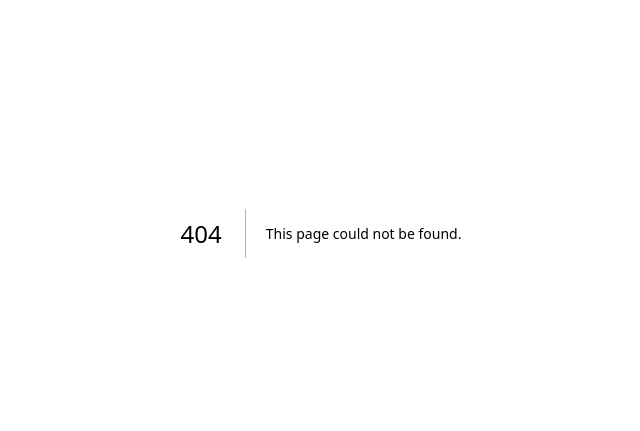
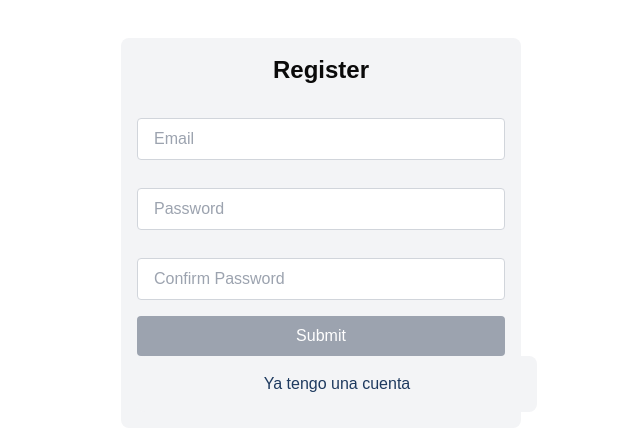
Before and after one commit to jonathanduran7/web-finance-front, a Next.js app: page /auth/register in a window 1280 px wide. Before the commit this address had no page. Shown: the part 167-598 px from the top of the page, without its empty margins (319-959 px from the left). Built offline with nearby package versions, Linux system fonts and the light colour scheme.

Commit message:
feat: add registration page component with form validation

```diff
--- /dev/null
+++ b/app/auth/register/page.tsx
@@ -0,0 +1,70 @@
+"use client";
+import { useRouter } from "next/navigation";
+import { useForm } from "react-hook-form";
+
+type Inputs = {
+  email: string;
+  password: string;
+  confirmPassword: string;
+};
+
+export default function Page() {
+  const { push } = useRouter();
+
+  const {
+    register,
+    handleSubmit,
+    formState: { isValid },
+  } = useForm<Inputs>();
+
+  return (
+    <div className="flex flex-col items-center justify-center w-[400px] bg-gray-100 p-4 rounded-lg">
+      <h1 className="text-2xl font-bold">Register</h1>
+      <form
+        onSubmit={handleSubmit((data) => console.log(data))}
+        className="mt-4 w-full"
+      >
+        <div className="w-full mt-2">
+          <input
+            type="email"
+            placeholder="Email"
+            className="w-full border border-gray-300 rounded px-4 py-2 mt-2 outline-none"
+            {...register("email", {
+              required: true,
+              pattern: /^[a-zA-Z0-9._-]+@[a-zA-Z0-9.-]+\.[a-zA-Z]{2,4}$/,
+            })}
+          />
+        </div>
+        <div className="w-full mt-5">
+          <input
+            type="password"
+            placeholder="Password"
+            className="w-full border border-gray-300 rounded px-4 py-2 mt-2 outline-none"
+            {...register("password", { required: true, minLength: 8 })}
+          />
+        </div>
+        <div className="w-full mt-5">
+          <input
+            type="password"
+            placeholder="Confirm Password"
+            className="w-full border border-gray-300 rounded px-4 py-2 mt-2 outline-none"
+            {...register("confirmPassword", { required: true, minLength: 8 })}
+          />
+        </div>
+        <button
+          className={`mt-4 px-4 py-2 text-white rounded w-full ${isValid ? "bg-primary" : "bg-gray-400"}`}
+          type="submit"
+          disabled={!isValid}
+        >
+          Submit
+        </button>
+
+        <div className="flex flex-col items-center justify-center w-[400px] bg-gray-100 p-4 rounded-lg text-primary">
+          <p className="cursor-pointer" onClick={() => push("/auth/login")}>
+            Ya tengo una cuenta
+          </p>
+        </div>
+      </form>
+    </div>
+  );
+}
```
